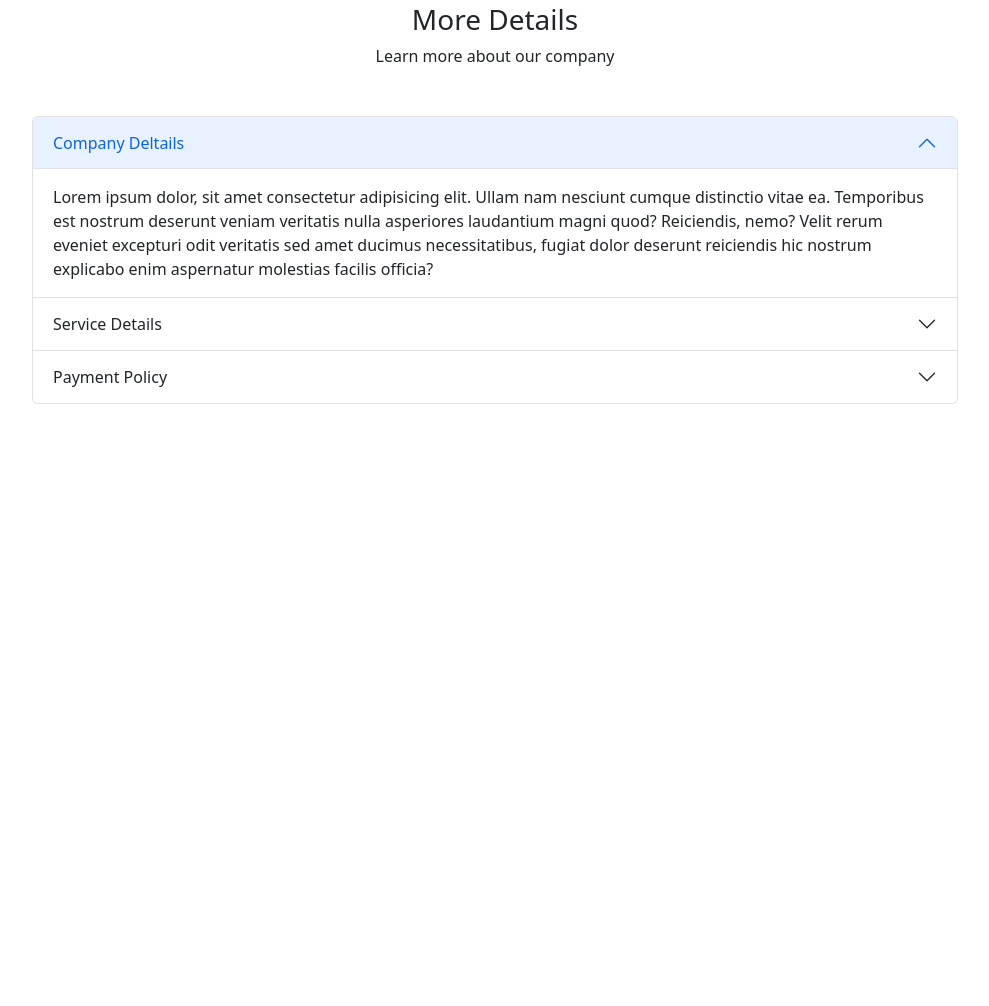
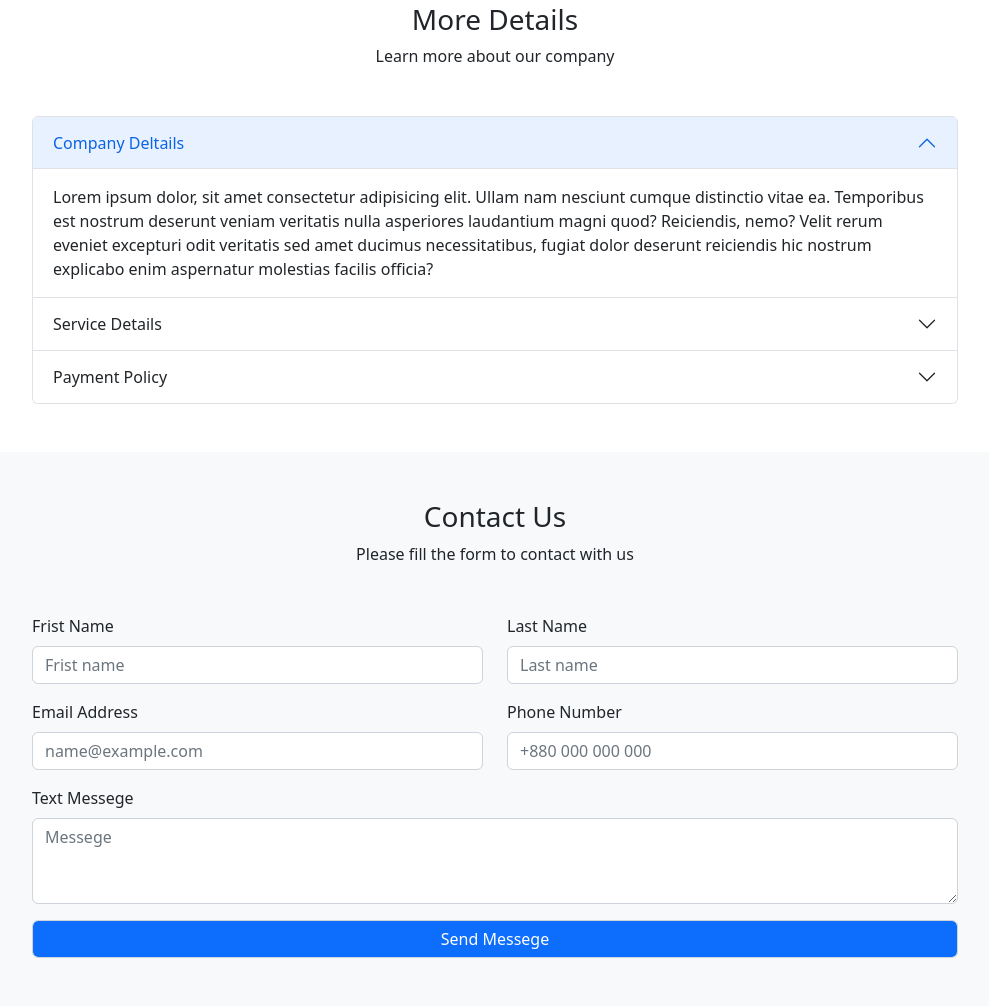
Before and after one commit to shohanur-islam/bd-builders-2, a plain HTML site: page index.html in a window 1280 px wide. Shown: the part 1779-2785 px from the top of the page, without its empty margins (145-1134 px from the left). Before the commit the page ends 2231 px from the top, so only its background shows below. Drawn offline with nearby package versions, Linux system fonts and the light colour scheme.

Commit message:
Contact area completed

```diff
--- a/index.html
+++ b/index.html
@@ -382,6 +382,98 @@
           </div>
         </div>
       </div>
+
+      <!-- Contact Area -->
+      <div class="details-area py-5 bg-light">
+        <div class="container">
+          <div class="row">
+            <div class="col-lg-6 offset-lg-3">
+              <div class="section-heading text-center mb-5">
+                <h3>Contact Us</h3>
+                <p>Please fill the form to contact with us</p>
+              </div>
+            </div>
+          </div>
+          <div class="row">
+            <div class="col-lg-10 offset-1">
+              <form action="">
+                <div class="row">
+                  <div class="col-lg-6">
+                    <div class="mb-3">
+                      <label for="firstName" class="form-label"
+                        >Frist Name</label
+                      >
+                      <input
+                        type="text"
+                        class="form-control"
+                        id="firstName"
+                        placeholder="Frist name"
+                      />
+                    </div>
+                  </div>
+                  <div class="col-lg-6">
+                    <div class="mb-3">
+                      <label for="lastName" class="form-label">Last Name</label>
+                      <input
+                        type="text"
+                        class="form-control"
+                        id="lastName"
+                        placeholder="Last name"
+                      />
+                    </div>
+                  </div>
+                  <div class="col-lg-6">
+                    <div class="mb-3">
+                      <label for="emailAddress" class="form-label"
+                        >Email Address</label
+                      >
+                      <input
+                        type="email"
+                        class="form-control"
+                        id="emailAddress"
+                        placeholder="name@example.com"
+                      />
+                    </div>
+                  </div>
+                  <div class="col-lg-6">
+                    <div class="mb-3">
+                      <label for="phoneNumber" class="form-label"
+                        >Phone Number</label
+                      >
+                      <input
+                        type="tel"
+                        class="form-control"
+                        id="phoneNumber"
+                        placeholder="+880 000 000 000"
+                      />
+                    </div>
+                  </div>
+                  <div class="col-lg-12">
+                    <div class="mb-3">
+                      <label for="textMessege" class="form-label"
+                        >Text Messege</label
+                      >
+                      <textarea
+                        class="form-control"
+                        placeholder="Messege"
+                        id="textMessege"
+                        rows="3"
+                      ></textarea>
+                    </div>
+                  </div>
+                  <div class="col-lg-12">
+                    <input
+                      type="submit"
+                      value="Send Messege"
+                      class="form-control bg-primary text-white"
+                    />
+                  </div>
+                </div>
+              </form>
+            </div>
+          </div>
+        </div>
+      </div>
     <script
       src="https://cdn.jsdelivr.net/npm/bootstrap@5.2.3/dist/js/bootstrap.bundle.min.js"
       integrity="sha384-kenU1KFdBIe4zVF0s0G1M5b4hcpxyD9F7jL+jjXkk+Q2h455rYXK/7HAuoJl+0I4"
```
